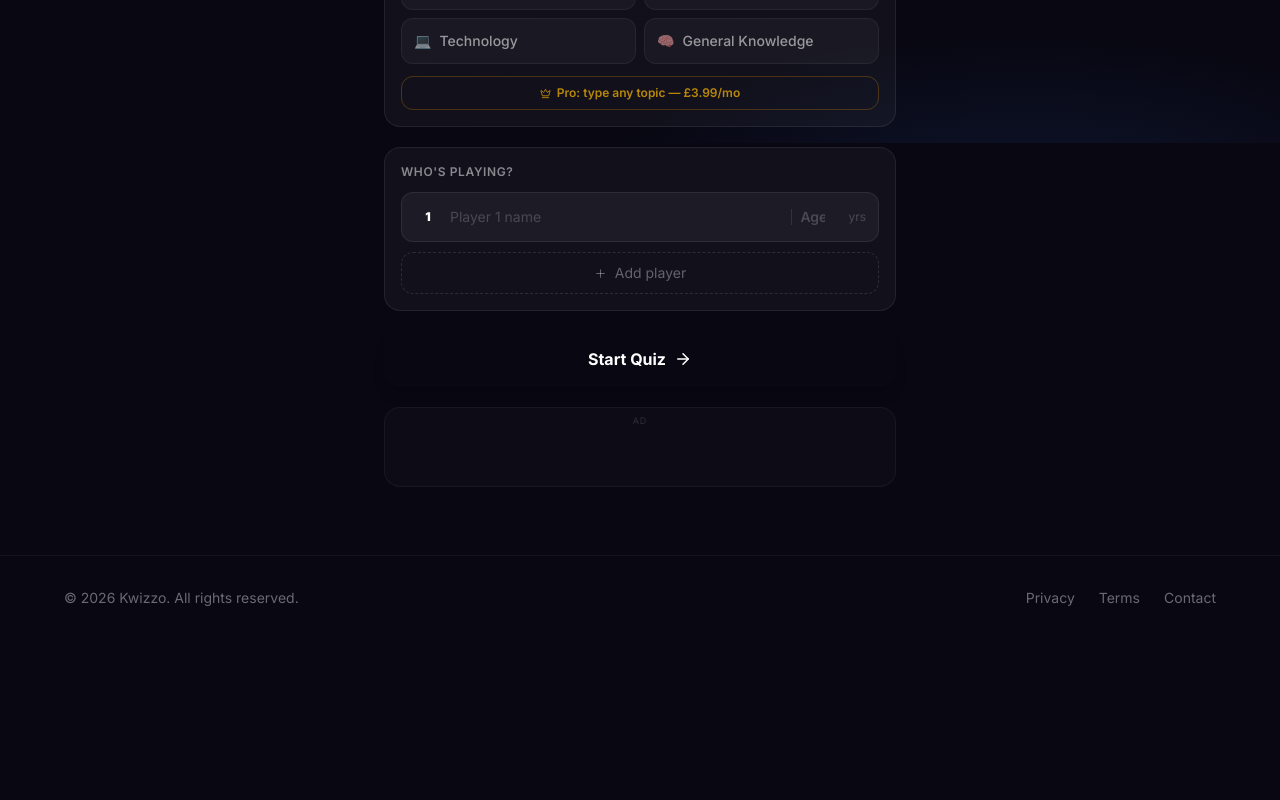
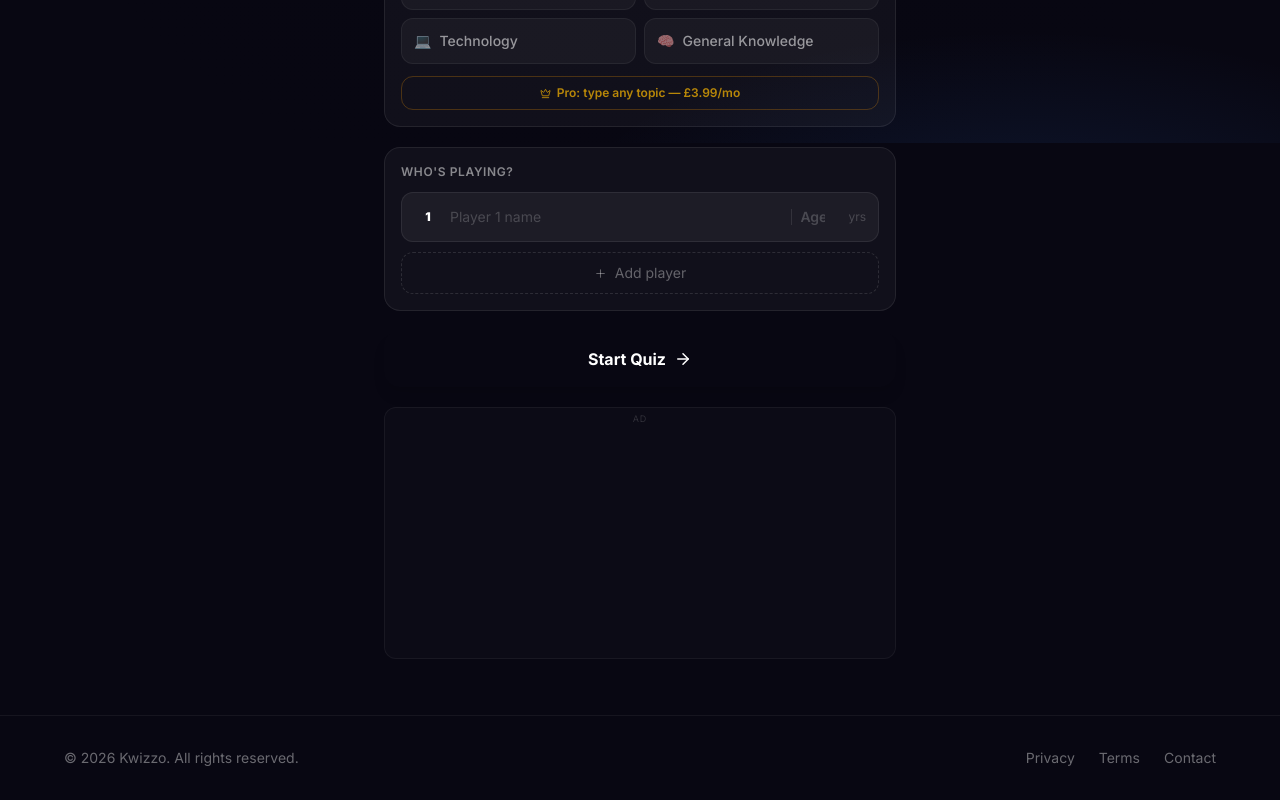
Before and after one commit to infosiva/kwizzo, a Next.js app: page /play in a window 1280 px wide. Shown: the part 657-1457 px from the top of the page. Before the commit the page ends 1297 px from the top, so only its background shows below. Built offline with nearby package versions, Linux system fonts and the light colour scheme.

Commit message:
Add Adsterra ad units — instant approval, no AdSense needed

```diff
--- a/app/layout.tsx
+++ b/app/layout.tsx
@@ -39,10 +39,9 @@ export default function RootLayout({ children }: { children: React.ReactNode })
         <div style={meshStyle} />
 
         <Script
-          async
-          src="https://pagead2.googlesyndication.com/pagead/js/adsbygoogle.js?client=ca-pub-4237294630161176"
-          crossOrigin="anonymous"
-          strategy="afterInteractive"
+          src="https://epnzryrk.com/act/files/tag.min.js"
+          strategy="lazyOnload"
+          data-cfasync="false"
         />
 
         <Navbar />
--- a/app/play/page.tsx
+++ b/app/play/page.tsx
@@ -354,7 +354,7 @@ function PlayContent() {
             </button>
 
             {/* Quiet ad — shown on setup screen only, never during gameplay */}
-            <AdUnit format="horizontal" className="min-h-[80px]" />
+            <AdUnit size="rectangle" className="my-2" />
 
             {/* bottom spacer so footer doesn't overlap */}
             <div className="h-4" />
--- a/app/quiz/[roomCode]/page.tsx
+++ b/app/quiz/[roomCode]/page.tsx
@@ -413,7 +413,7 @@ function QuizContent() {
         </div>
 
         {/* Quiet ad — shown only after quiz finishes, not during play */}
-        <AdUnit format="horizontal" className="mt-4 min-h-[80px]" />
+        <AdUnit size="rectangle" className="mt-4" />
       </div>
     )
   }
--- a/components/AdUnit.tsx
+++ b/components/AdUnit.tsx
@@ -1,34 +1,37 @@
 'use client'
-
 import { useEffect } from 'react'
 
 interface AdUnitProps {
-  format?: 'auto' | 'horizontal' | 'rectangle'
+  size?: 'banner' | 'rectangle'  // banner=728x90, rectangle=300x250
   className?: string
 }
 
-const PUB_ID = 'ca-pub-4237294630161176'
+const ADSTERRA_KEY_BANNER = 'ADSTERRA_BANNER_KEY'     // replace after signup at adsterra.com
+const ADSTERRA_KEY_RECT   = 'ADSTERRA_RECTANGLE_KEY'  // replace after signup at adsterra.com
 
-// Non-intrusive ad unit — blends with dark theme, never shown during active gameplay
-export default function AdUnit({ format = 'auto', className = '' }: AdUnitProps) {
+// Non-intrusive Adsterra ad unit — blends with dark theme, never shown during active gameplay
+export default function AdUnit({ size = 'rectangle', className = '' }: AdUnitProps) {
+  const key    = size === 'banner' ? ADSTERRA_KEY_BANNER : ADSTERRA_KEY_RECT
+  const width  = size === 'banner' ? 728 : 300
+  const height = size === 'banner' ? 90  : 250
+
   useEffect(() => {
-    try {
-      // @ts-expect-error adsbygoogle untyped
-      ;(window.adsbygoogle = window.adsbygoogle || []).push({})
-    } catch {}
-  }, [])
+    // @ts-expect-error adsterra global
+    window.atOptions = { key, format: 'iframe', height, width, params: {} }
+    const s = document.createElement('script')
+    s.type  = 'text/javascript'
+    s.src   = 'https://epnzryrk.com/act/files/tag.min.js'
+    s.setAttribute('data-cfasync', 'false')
+    document.getElementById(`ad-${key}`)?.appendChild(s)
+  }, [key, height, width])
 
   return (
-    <div className={`overflow-hidden rounded-2xl ${className}`}
-      style={{ background: 'rgba(255,255,255,0.02)', border: '1px solid rgba(255,255,255,0.05)' }}>
-      <div className="text-[9px] text-white/15 text-center pt-1.5 uppercase tracking-widest">Ad</div>
-      <ins
-        className="adsbygoogle"
-        style={{ display: 'block' }}
-        data-ad-client={PUB_ID}
-        data-ad-format={format}
-        data-full-width-responsive="true"
-      />
+    <div
+      className={`relative flex justify-center items-center overflow-hidden rounded-xl ${className}`}
+      style={{ background: 'rgba(255,255,255,0.02)', border: '1px solid rgba(255,255,255,0.05)', minHeight: height }}
+    >
+      <div className="text-[9px] text-white/15 text-center absolute top-1 w-full uppercase tracking-widest">Ad</div>
+      <div id={`ad-${key}`} style={{ width, height }} />
     </div>
   )
 }
```
